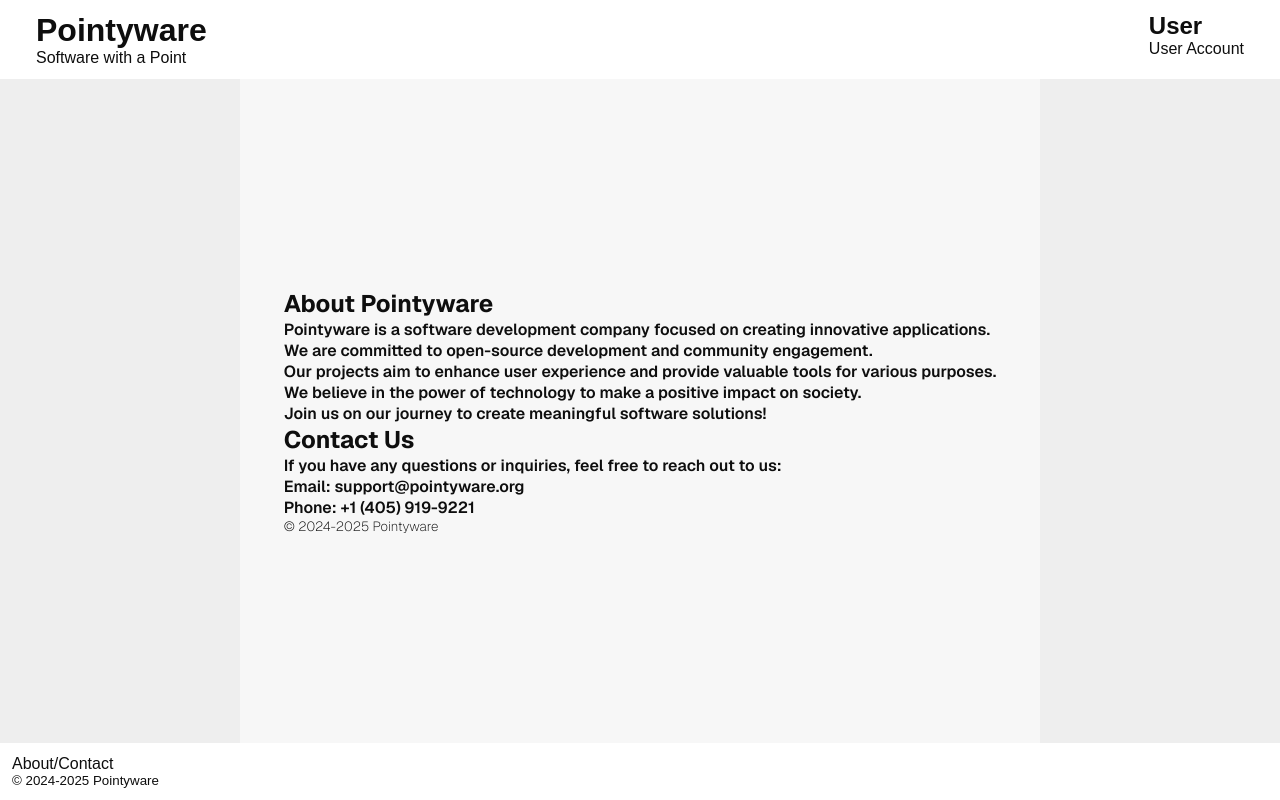
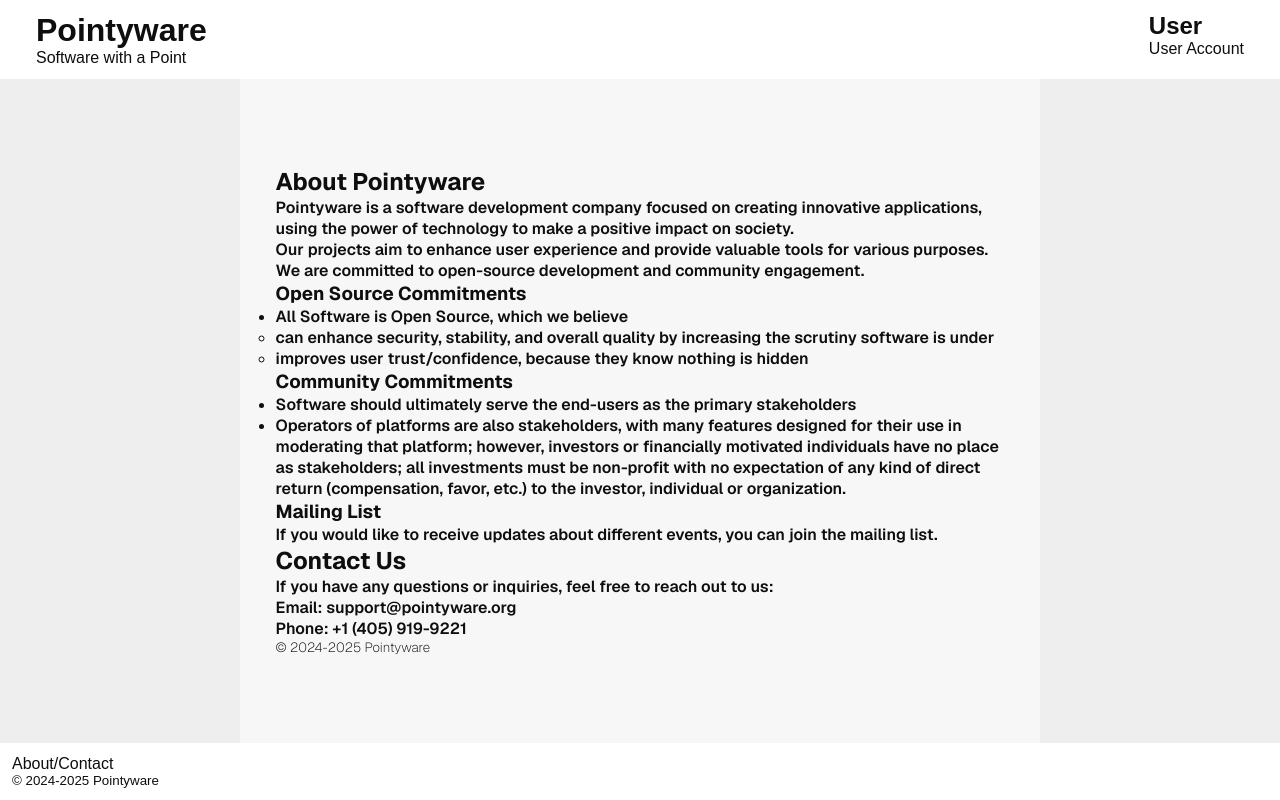
Before and after one commit to Pointyware/static-site, a Next.js app: page /about in a window 1280 px wide. Built offline with nearby package versions, Linux system fonts and the light colour scheme; a web font is replaced by a local one.

Commit message:
Expand about section

```diff
--- a/src/components/about-components.tsx
+++ b/src/components/about-components.tsx
@@ -4,11 +4,45 @@
   return (
     <section className={styles.about}>
       <h2>About Pointyware</h2>
-      <p>Pointyware is a software development company focused on creating innovative applications.</p>
-      <p>We are committed to open-source development and community engagement.</p>
-      <p>Our projects aim to enhance user experience and provide valuable tools for various purposes.</p>
-      <p>We believe in the power of technology to make a positive impact on society.</p>
-      <p>Join us on our journey to create meaningful software solutions!</p>
+      <div>
+        <p>Pointyware is a software development company focused on creating
+          innovative applications, using the power of technology to make a
+          positive impact on society.</p>
+        <p>Our projects aim to enhance user experience and provide valuable tools for various purposes.</p>
+      </div>
+      <div>
+        <p>We are committed to open-source development and community engagement.</p>
+        <h3>Open Source Commitments</h3>
+        <ul>
+          <li>
+            <p>All Software is Open Source, which we believe</p>
+            <ul>
+              <li>
+                <p>can enhance security, stability, and overall quality by increasing
+              the scrutiny software is under</p>
+              </li>
+              <li>
+                <p>improves user trust/confidence, because they know nothing is hidden</p>
+              </li>
+            </ul>
+          </li>
+        </ul>
+        <h3>Community Commitments</h3>
+        <ul>
+          <li>
+            <p>Software should ultimately serve the end-users as the primary stakeholders</p>
+          </li>
+          <li>
+            <p>Operators of platforms are also stakeholders, with many features designed for their use in moderating that platform;
+              however, investors or financially motivated individuals have no place as stakeholders; all investments must be non-profit
+              with no expectation of any kind of direct return (compensation, favor, etc.) to the investor, individual or organization.
+            </p>
+          </li>
+        </ul>
+      </div>
+      <h3>Mailing List</h3>
+      <p>If you would like to receive updates about different events, you can join the mailing list.</p>
+      {/* TODO: Add Mailing List Sign-Up Form */}
     </section>
   )
 }
```
